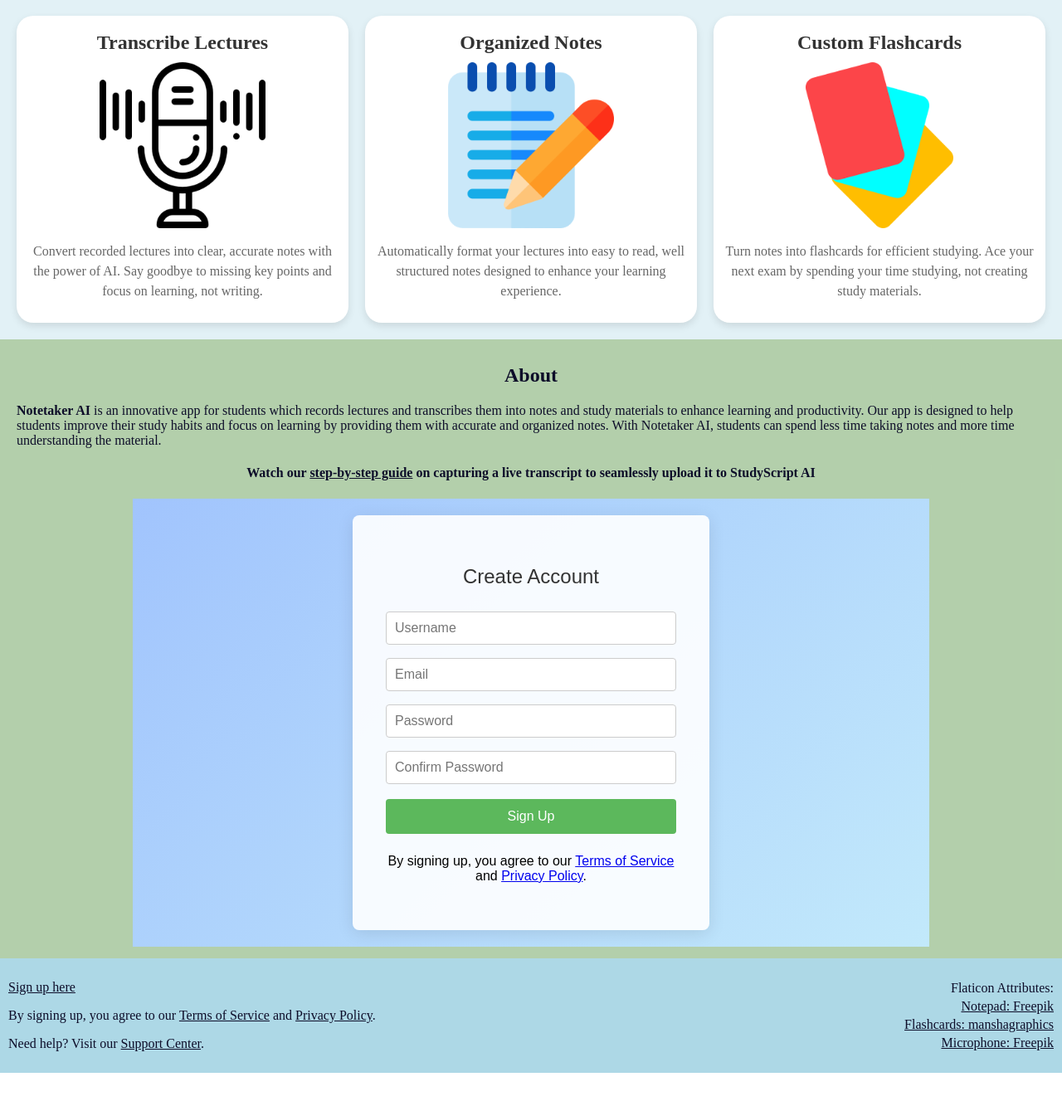
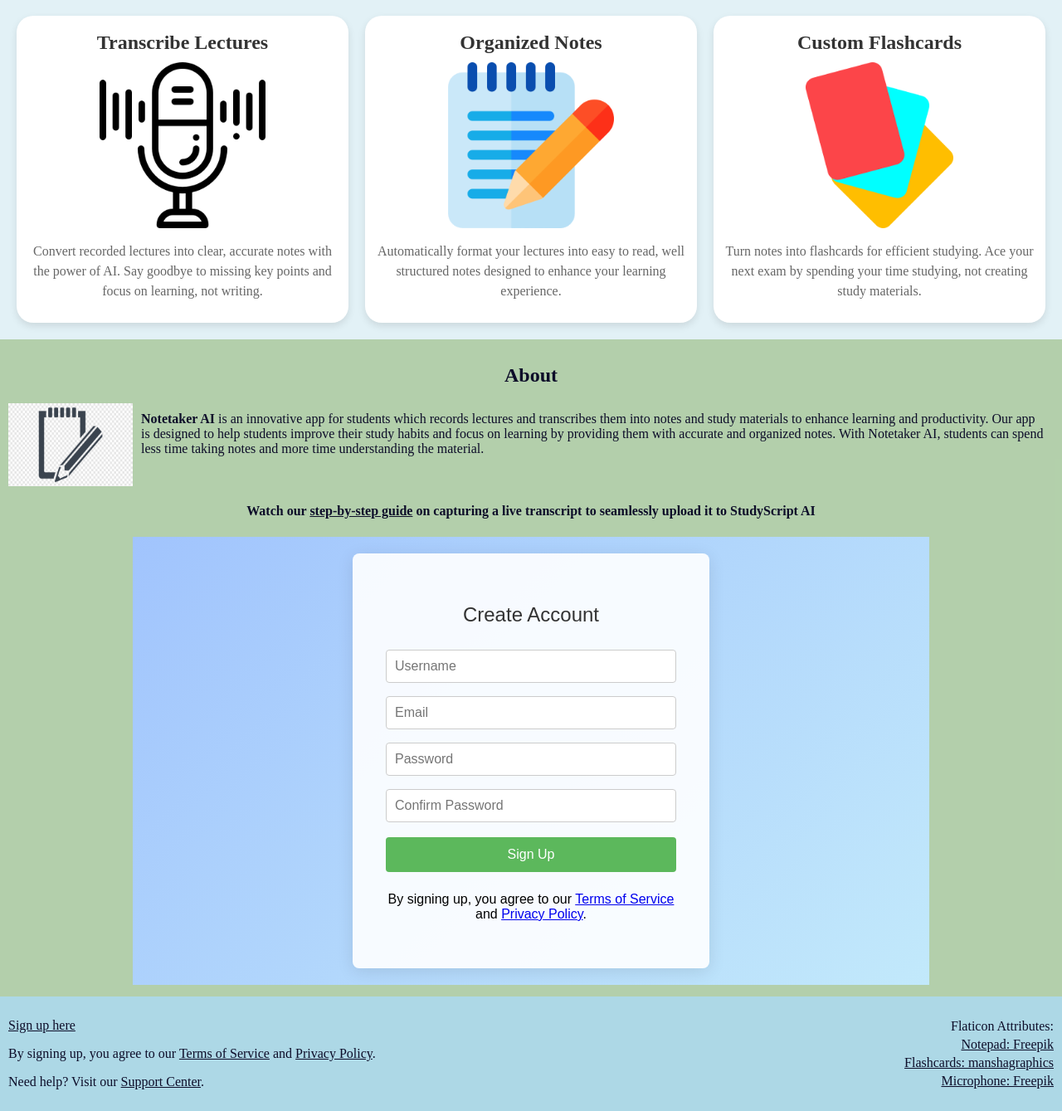
Before and after one commit to lucas-svi/notetaker-ai, a PHP site: page / in a window 1280 px wide. Shown: the part 210-1549 px from the top of the page at 83% size. Before the commit the page ends 1503 px from the top, so only its background shows below. Run offline with PHP 8.4, Linux system fonts and the light colour scheme.

Commit message:
added image (Issue #41)

```diff
--- a/index.html
+++ b/index.html
@@ -75,6 +75,8 @@
       <section id="about">
         <h2>About</h2>
         <!-- Text from generative AI -->
+        <div class="about-text">
+          <img src="images/logo.png" alt="Notetaker AI logo" width="150" height="100" />
           <p style="text-align: left; margin: 10px">
             <strong>Notetaker AI</strong> is an innovative app for students which
             records lectures and transcribes them into notes and study materials
@@ -84,6 +86,7 @@
             can spend less time taking notes and more time understanding the
             material.
           </p>
+        </div>
         <div class="video-container">
           <h4>
             Watch our
--- a/styles.css
+++ b/styles.css
@@ -7,6 +7,10 @@
 #about {
   background-color: rgba(38, 119, 15, 0.349);
   padding: 10px;
+}
+
+.about-text {
+  display: flex;
 }
 
 #footer {
```
Lines whose indentation alone changed are shown as unchanged.
